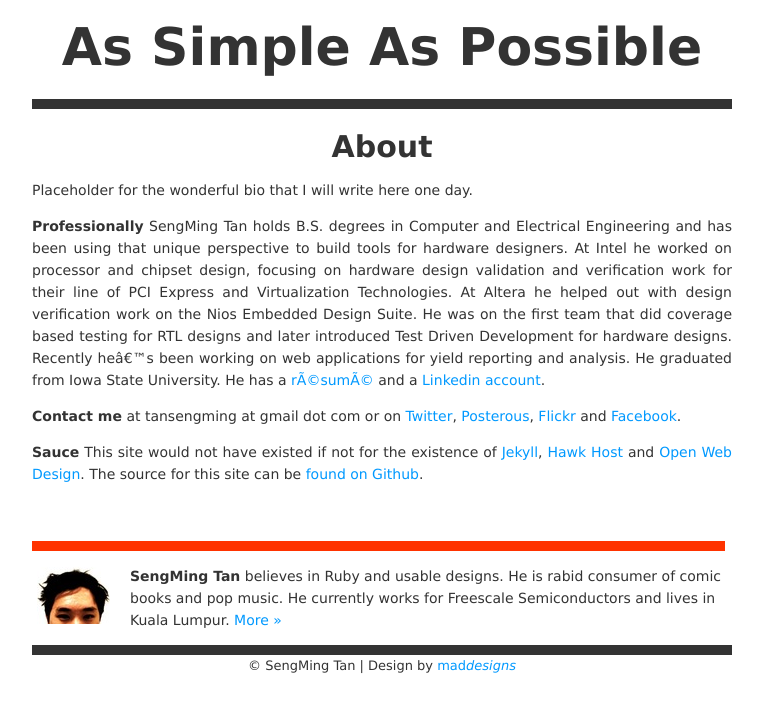
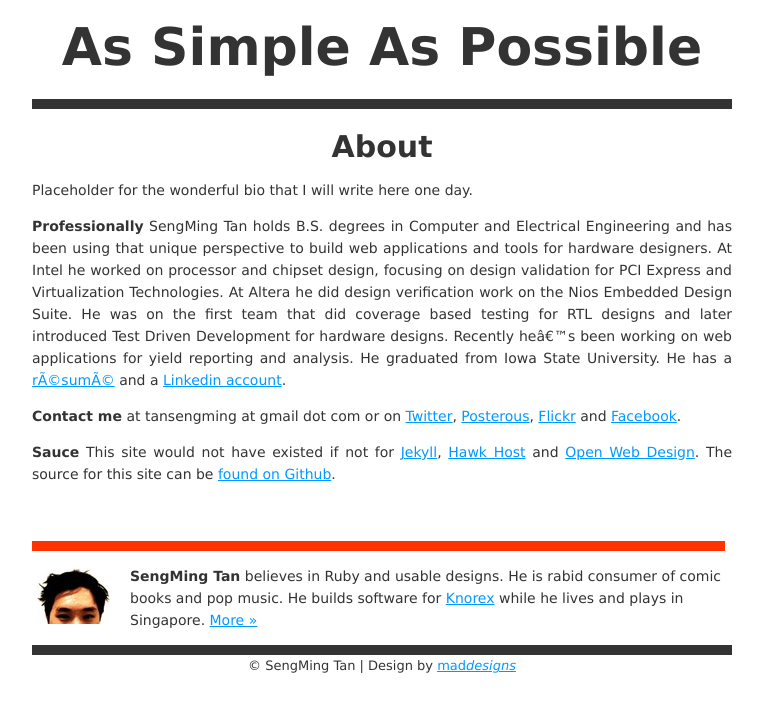
Before and after one commit to tansengming/tansengming.github.com, a Jekyll site: the page built from pages/_posts/2009-11-26-about.markdown, in a window 1280 px wide. Shown: the top 712 px of the page, without its empty margins (258-1021 px from the left). Built offline with Jekyll 4.4.1, drawn with Linux system fonts in a browser that asks for light colours; Markdown is read by kramdown in place of the engine named in the settings; comment, search, counter and statistics services are not loaded.

Commit message:
updates work place

```diff
--- a/_layouts/default.html
+++ b/_layouts/default.html
@@ -36,7 +36,7 @@
       <strong>SengMing Tan</strong>
       believes in Ruby and usable designs.
       He is rabid consumer of comic books and pop music.
-      He currently works for Freescale Semiconductors and lives in Kuala Lumpur.
+      He builds software for <a href='http://knorex.com'>Knorex</a> while he lives and plays in Singapore.
       <a href='/about/'>
         More &raquo;
       </a>
--- a/pages/_posts/2009-11-26-about.markdown
+++ b/pages/_posts/2009-11-26-about.markdown
@@ -5,14 +5,14 @@ permalink: /about/index.html
 Placeholder for the wonderful bio that I will write here one day.
 
 **Professionally**
-SengMing Tan holds B.S. degrees in Computer and Electrical Engineering and has been using that unique perspective to build tools for hardware designers. At Intel he worked on processor and chipset design, focusing on hardware design validation and verification work for their line of PCI Express and Virtualization Technologies. At Altera he helped out with design verification work on the Nios Embedded Design Suite. He was on the first team that did coverage based testing for RTL designs and later introduced Test Driven Development for hardware designs. Recently he's been working on web applications for yield reporting and analysis. He graduated from Iowa State University.
+SengMing Tan holds B.S. degrees in Computer and Electrical Engineering and has been using that unique perspective to build web applications and tools for hardware designers. At Intel he worked on processor and chipset design, focusing on design validation for PCI Express and Virtualization Technologies. At Altera he did design verification work on the Nios Embedded Design Suite. He was on the first team that did coverage based testing for RTL designs and later introduced Test Driven Development for hardware designs. Recently he's been working on web applications for yield reporting and analysis. He graduated from Iowa State University.
 He has a [r&eacute;sum&eacute;][resume] and a [Linkedin account][linkedin].
 
 **Contact me**
 at tansengming at gmail dot com or on [Twitter][twitter], [Posterous][post], [Flickr][f] and [Facebook][fb].
 
 **Sauce**
-This site would not have existed if not for the existence of [Jekyll][jekyll], [Hawk Host][h] and [Open Web Design][owd].
+This site would not have existed if not for [Jekyll][jekyll], [Hawk Host][h] and [Open Web Design][owd].
 The source for this site can be [found on Github][source].
 
 [twitter]: http://twitter.com/sengming
--- a/stylesheets/styles.css
+++ b/stylesheets/styles.css
@@ -37,7 +37,7 @@ border:none;
 
 a {
 color:#09F;
-text-decoration: none;
+/*text-decoration: none;*/
 }
 
 a:hover {
```
